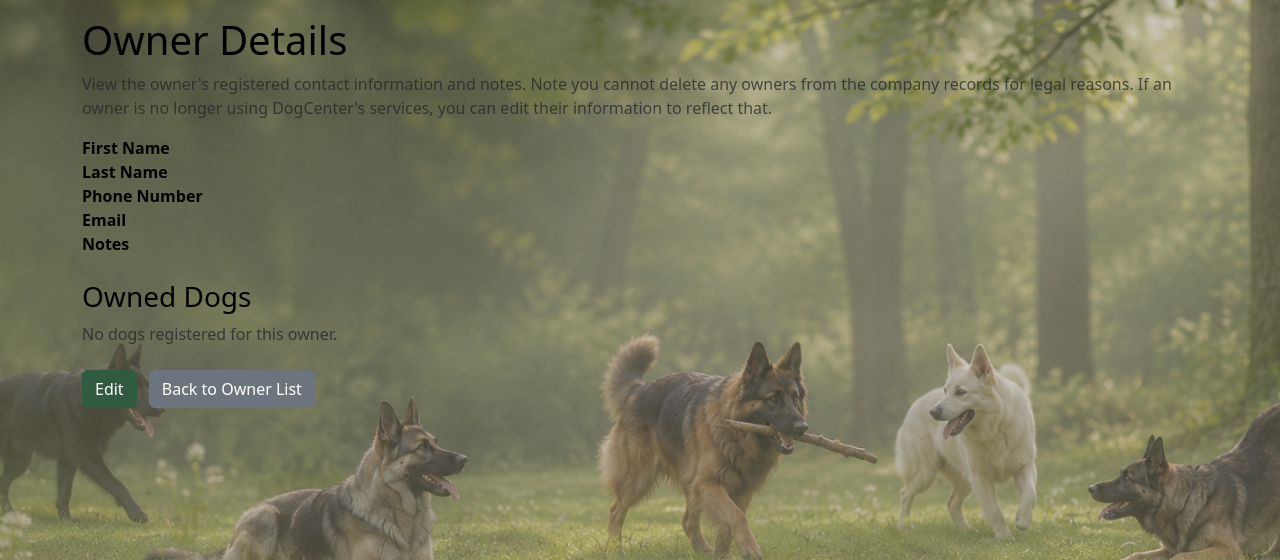
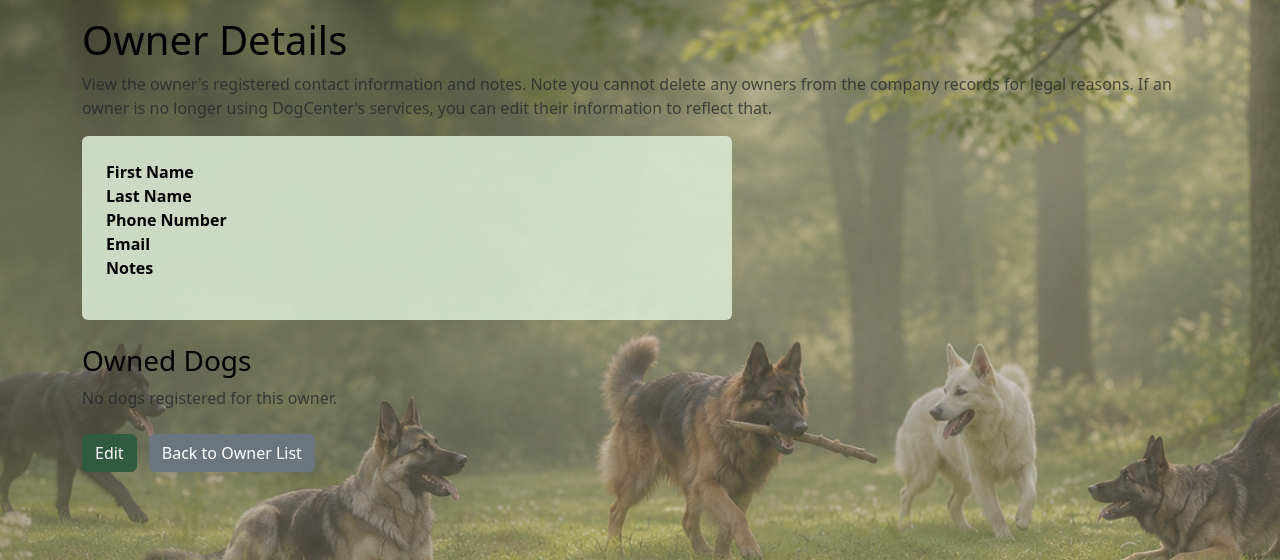
Before and after one commit to cageburns/DogCenterFoundations, an ASP.NET Core app: template DogCenterFoundations/Views/Owners/Details.cshtml in a window 1280 px wide. Shown: the part 57-617 px from the top of the page. Run offline with ASP.NET Core 8, Linux system fonts and the light colour scheme; the template is opened without the code that fills it, so the values that code supplies are empty; style sheets or scripts are compiled from the project's sources; some libraries are stand-ins or nearby versions.

Commit message:
Update styles in Dogs, Owners and MedicalRecords views

```diff
--- a/DogCenterFoundations/Views/Dogs/Details.cshtml
+++ b/DogCenterFoundations/Views/Dogs/Details.cshtml
@@ -10,7 +10,7 @@
     View dog information and owner details.
 </p>
 
-
+<div class="bg-white p-4 rounded mt-3" style="max-width: 650px;">
 <dl class="row">
     <dt class="col-sm-3">Name</dt>
     <dd class="col-sm-9">@Model.Name</dd>
@@ -42,7 +42,7 @@
     <dt class="col-sm-3">Notes</dt>
     <dd class="col-sm-9">@Model.Notes</dd>
 </dl>
-
+</div>
 
 <div class="mt-4 d-flex align-items-center flex-wrap gap-2">
     <a asp-action="Edit" asp-route-id="@Model.Id" class="btn btn-primary">
--- a/DogCenterFoundations/Views/MedicalRecords/Details.cshtml
+++ b/DogCenterFoundations/Views/MedicalRecords/Details.cshtml
@@ -10,6 +10,7 @@
 	View the medical record information for the registered dog. Note that deleting a record is only permitted, if it was created in error. Medical records are considered permanent and it is not allowed to delete or backdate them.
 </p>
 
+<div class="bg-white p-4 rounded mt-3" style="max-width: 650px;">
 <dl class="row">
     <dt class="col-sm-3">Record Type</dt>
     <dd class="col-sm-9">@Model.RecordType</dd>
@@ -28,6 +29,7 @@
     <dt class="col-sm-3">Notes</dt>
     <dd class="col-sm-9">@(Model.Notes ?? "")</dd>
 </dl>
+</div>
 
 <div class="mt-4 d-flex align-items-center flex-wrap gap-2">
     <a asp-action="Edit" asp-route-id="@Model.Id" class="btn btn-primary">
--- a/DogCenterFoundations/Views/Owners/Details.cshtml
+++ b/DogCenterFoundations/Views/Owners/Details.cshtml
@@ -10,7 +10,7 @@
 	View the owner's registered contact information and notes. Note you cannot delete any owners from the company records for legal reasons. If an owner is no longer using DogCenter's services, you can edit their information to reflect that.
 </p>
 
-
+<div class="bg-white p-4 rounded mt-3" style="max-width: 650px;">
 <dl class="row">
     <dt class="col-sm-3">First Name</dt>
     <dd class="col-sm-9">@Model.FirstName</dd>
@@ -27,7 +27,7 @@
     <dt class="col-sm-3">Notes</dt>
     <dd class="col-sm-9">@Model.Notes</dd>
 </dl>
-
+</div>
 
 <h3 class="mt-4">Owned Dogs</h3>
 
@@ -40,8 +40,7 @@
                 <a asp-controller="Dogs"
                    asp-action="Details"
                    asp-route-id="@dog.Id">
-                    @dog.Name
-                </a>
+                    @dog.Name</a>
 
                 <span class="text-muted">(@dog.Breed)</span>
             </li>
```
